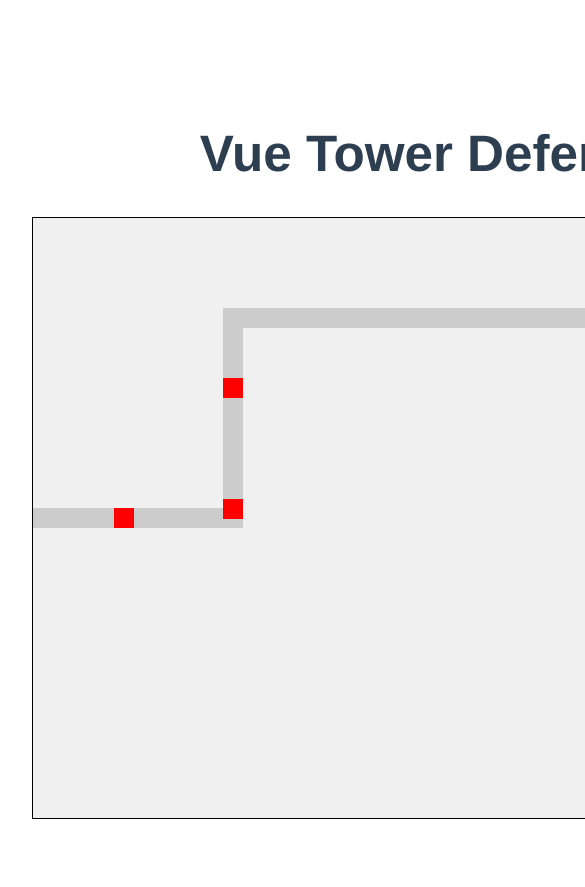
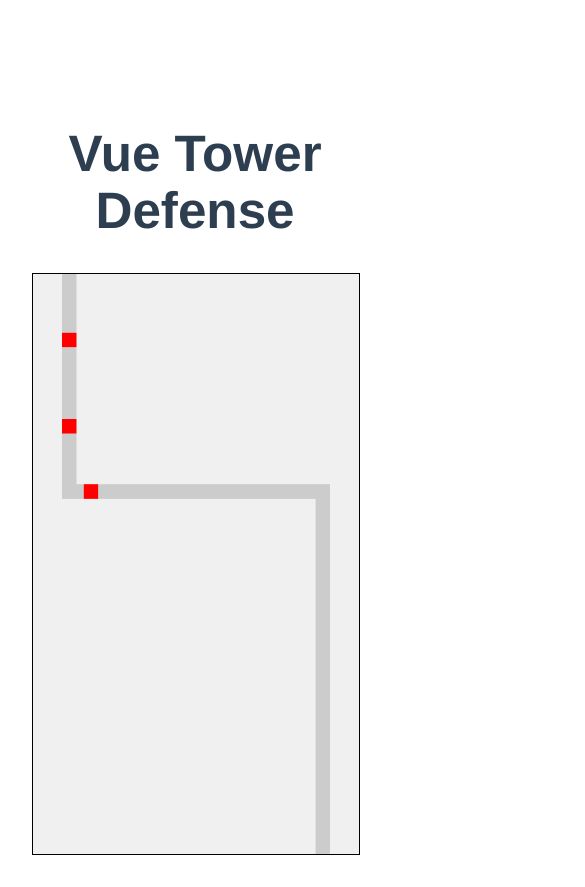
Before and after one commit to yuki-0810/myapp, a Vue app: page / in a window 390 px wide. Shown: the top 887 px of the page, 585 px wide, since content can reach past the window. Before the commit the page ends 858 px from the top, so only its background shows below. Built offline with nearby package versions, Linux system fonts and the light colour scheme.

Commit message:
feat: Optimize game for portrait mode and responsiveness

```diff
--- a/src/components/Game.vue
+++ b/src/components/Game.vue
@@ -1,7 +1,7 @@
 <template>
   <div class="game-container">
     <h1>Vue Tower Defense</h1>
-    <canvas ref="gameCanvas" width="800" height="600"></canvas>
+    <canvas ref="gameCanvas" width="450" height="800"></canvas>
   </div>
 </template>
 
@@ -22,12 +22,11 @@ onMounted(() => {
   // Game variables
   let score = 0;
   const path = [
-    { x: 0, y: 300 },
-    { x: 200, y: 300 },
-    { x: 200, y: 100 },
-    { x: 600, y: 100 },
-    { x: 600, y: 500 },
-    { x: 800, y: 500 },
+    { x: 50, y: 0 },
+    { x: 50, y: 300 },
+    { x: 400, y: 300 },
+    { x: 400, y: 750 },
+    { x: 400, y: 800 },
   ];
 
   const enemies = [];
@@ -253,5 +252,9 @@ onMounted(() => {
 canvas {
   border: 1px solid black;
   background-color: #f0f0f0;
+  max-width: 100%;
+  height: auto;
+  display: block;
+  margin: 0 auto; /* Center the canvas */
 }
 </style>
```
